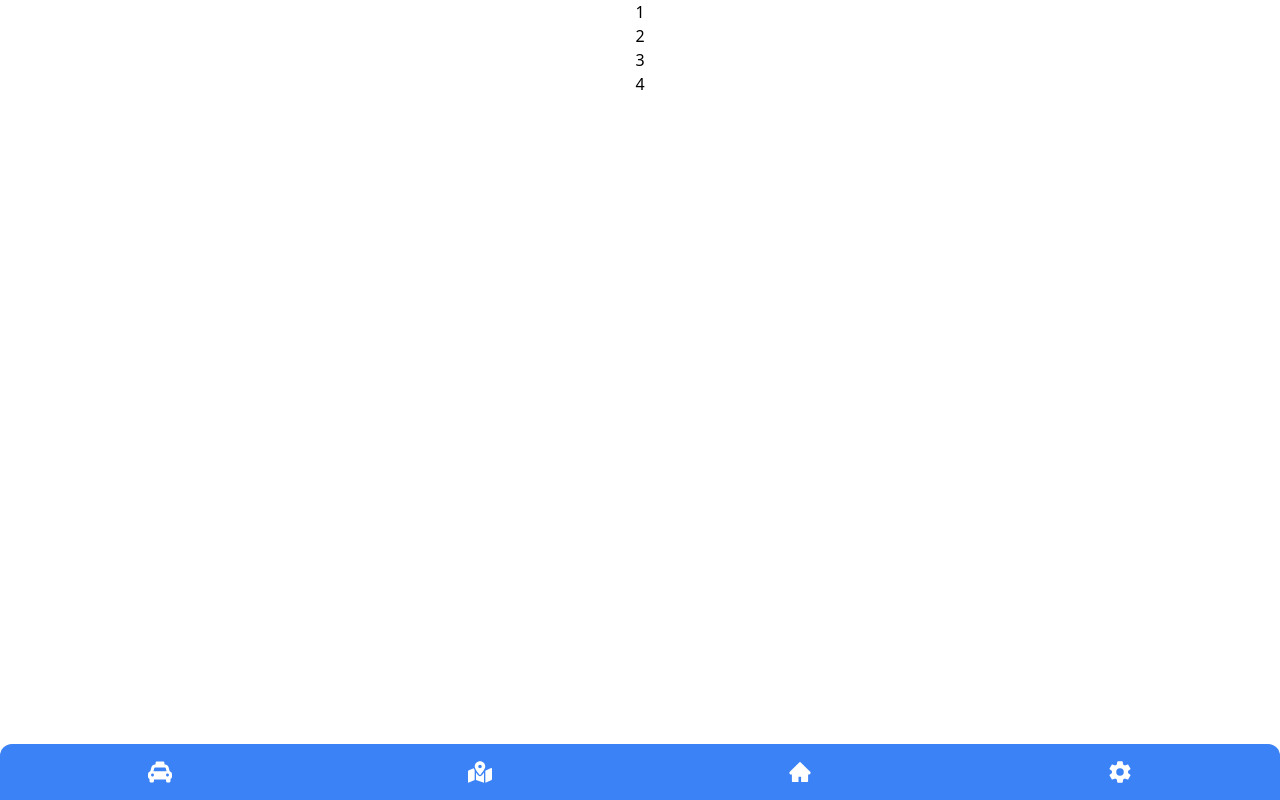
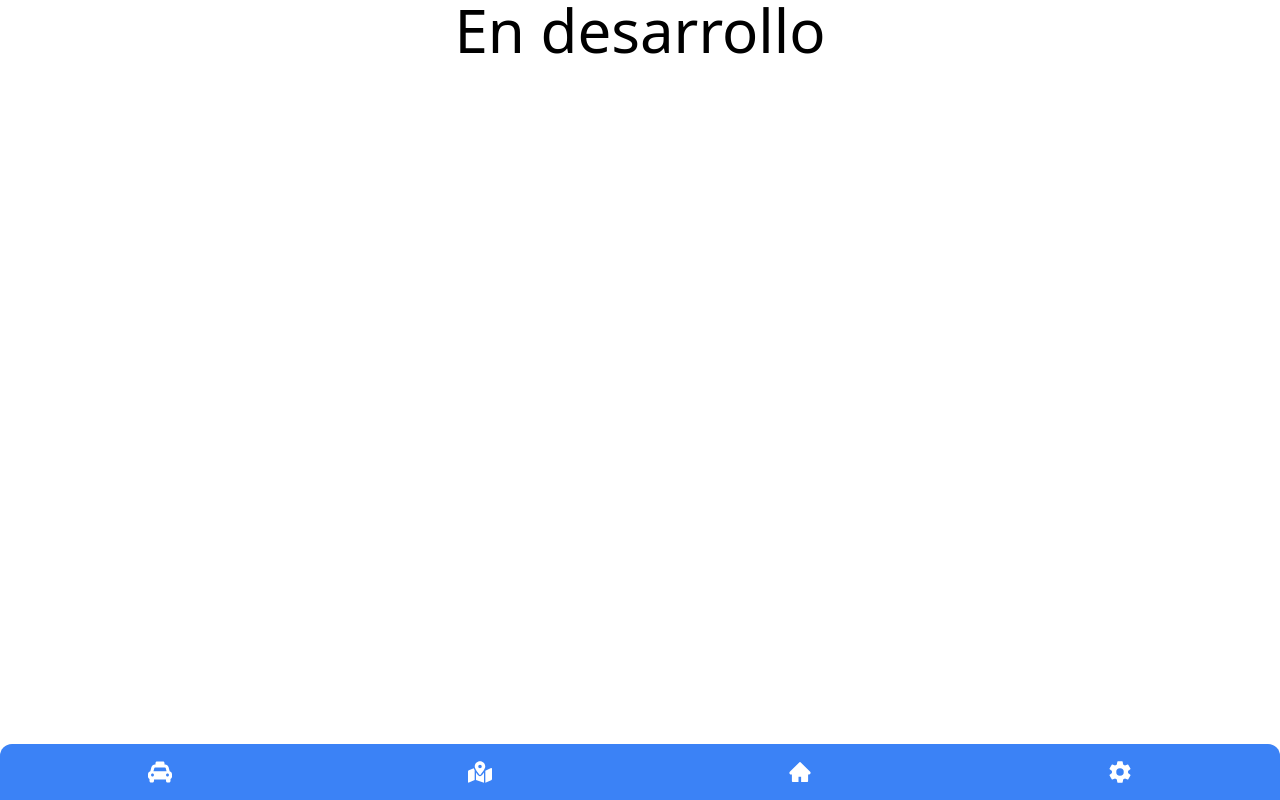
Before and after one commit to Jacobo4/hackaton-canela, a React (Vite) app: page /settings in a window 1280 px wide. Built offline with nearby package versions, Linux system fonts and the light colour scheme.

Commit message:
final ? 3

```diff
--- a/src/pages/settings/settings.jsx
+++ b/src/pages/settings/settings.jsx
@@ -3,12 +3,7 @@ import React from "react";
 const Settings = () => {
   return (
     <div className={"grid w-full h-full place-content-center"}>
-        <ul>
-            <li>1</li>
-            <li>2</li>
-            <li>3</li>
-            <li>4</li>
-        </ul>
+        <h1>En desarrollo</h1>
     </div>
   );
 };
--- a/src/pages/taxis/taxi.jsx
+++ b/src/pages/taxis/taxi.jsx
@@ -4,7 +4,7 @@ import React from "react";
 const Taxis = () => {
   return (
     <div className={"grid w-full h-full place-content-center"}>
-        <h1>Taxis</h1>
+        <h1>En desarrollo</h1>
     </div>
   );
 };
```
